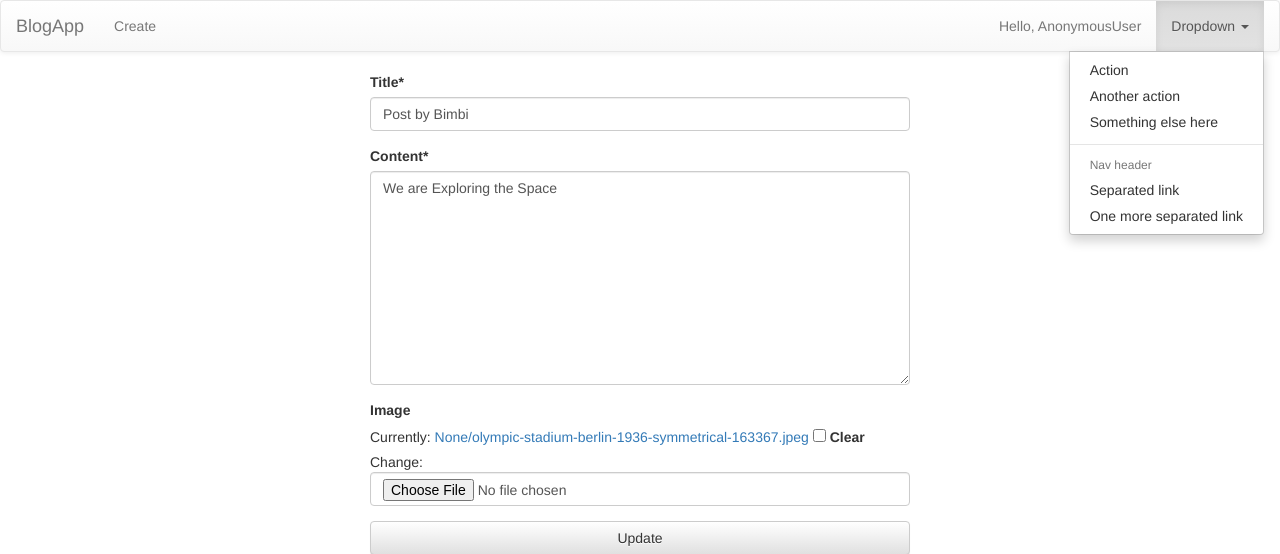
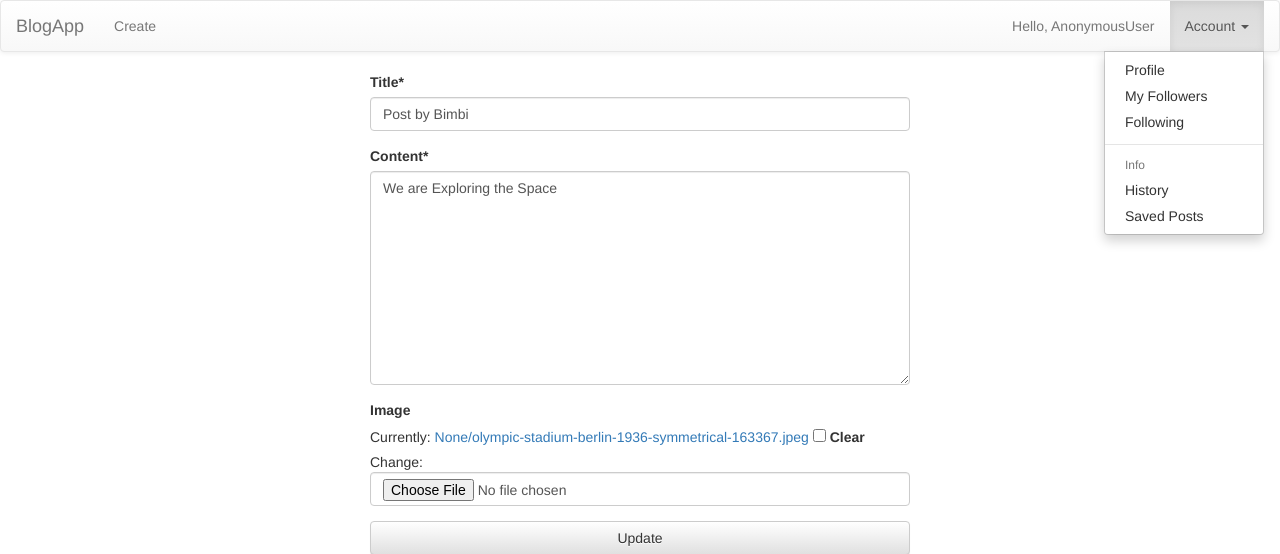
Before and after one commit to Teofil33/BlogApp, a Django app: a page that uses BlogApp/src/templates/navbar.html in a window 1280 px wide, after a click on "Account". Shown: the top 554 px of the page. Run offline with Django 3.2, Linux system fonts and the light colour scheme; data comes from the database, SQL or seed files in the repository; both versions use the stored data as it was after the commit; parts of the project's set-up code (start-up, migrations or seed data) failed here and were passed over; some libraries are stand-ins or nearby versions.

Commit message:
Associated User to Post, most basic

```diff
--- a/BlogApp/src/posts/models.py
+++ b/BlogApp/src/posts/models.py
@@ -1,4 +1,5 @@
 from __future__ import unicode_literals
+from django.conf import settings
 from django.core.urlresolvers import reverse
 from django.db.models.signals import pre_save
 from django.db import models
@@ -12,6 +13,7 @@ def upload_location(instance, filename):
 	return "%s/%s" %(instance.id, filename)
 
 class Post(models.Model):
+	user = models.ForeignKey(settings.AUTH_USER_MODEL, default=1)
 	title = models.CharField(max_length=333)
 	slug = models.SlugField(unique=True)
 	image = models.ImageField(upload_to=upload_location,
--- a/BlogApp/src/posts/views.py
+++ b/BlogApp/src/posts/views.py
@@ -1,4 +1,5 @@
 from urllib import quote_plus
+from django.db.models import Q
 from django.contrib import messages
 from django.shortcuts import render, redirect, get_object_or_404
 from django.core.paginator import Paginator, EmptyPage, PageNotAnInteger
@@ -10,6 +11,13 @@ from .forms import PostForm
 
 def listView(request):
 	queryset = Post.objects.all()
+	qs = request.GET.get("q")
+	if qs:
+		queryset = queryset.filter(
+				Q(title__icontains=qs) |
+				Q(content__icontains=qs)
+			).distinct()
+
 	paginator = Paginator(queryset, 5)
 	page_request_var = "page"
 	page = request.GET.get(page_request_var)
@@ -45,6 +53,7 @@ def createView(request):
 	form = PostForm(request.POST or None, request.FILES or None)
 	if form.is_valid():
 		instance = form.save(commit=False)
+		instance.user = request.user
 		instance.save()
 		messages.success(request, "Successfully Created")
 		return redirect(instance.get_absolute_url())
--- a/BlogApp/src/templates/detail_view.html
+++ b/BlogApp/src/templates/detail_view.html
@@ -5,6 +5,9 @@
 {% block content %}
 	<div class="col-sm-6 col-sm-offset-3 text-center">
 		<h1>{{ post.title }}</h1>
+		<hr/>
+		<p class="lead">Posted by {{ post.user }}</p>
+		<hr/>
 		{% if post.image %}
 			<img src="{{ post.image.url }}" class='img-responsive'>
 		{% endif %}
--- a/BlogApp/src/templates/navbar.html
+++ b/BlogApp/src/templates/navbar.html
@@ -22,15 +22,15 @@
       <li><a href="">Hello, {{ request.user }}</a></li>
       {% endif %}
       <li class="dropdown">
-          <a href="#" class="dropdown-toggle" data-toggle="dropdown" role="button" aria-haspopup="true" aria-expanded="false">Dropdown <span class="caret"></span></a>
+          <a href="#" class="dropdown-toggle" data-toggle="dropdown" role="button" aria-haspopup="true" aria-expanded="false">Account <span class="caret"></span></a>
           <ul class="dropdown-menu">
-            <li><a href="#">Action</a></li>
-            <li><a href="#">Another action</a></li>
-            <li><a href="#">Something else here</a></li>
+            <li><a href="#">Profile</a></li>
+            <li><a href="#">My Followers</a></li>
+            <li><a href="#">Following</a></li>
             <li role="separator" class="divider"></li>
-            <li class="dropdown-header">Nav header</li>
-            <li><a href="#">Separated link</a></li>
-            <li><a href="#">One more separated link</a></li>
+            <li class="dropdown-header">Info</li>
+            <li><a href="#">History</a></li>
+            <li><a href="#">Saved Posts</a></li>
           </ul>
         </li>
 
```
Also changed, not shown: BlogApp/src/templates/list_view.html (+15 -3 lines), BlogApp/src/db.sqlite3, BlogApp/src/posts/migrations/0002_post_user.py (added), 4 other files.
